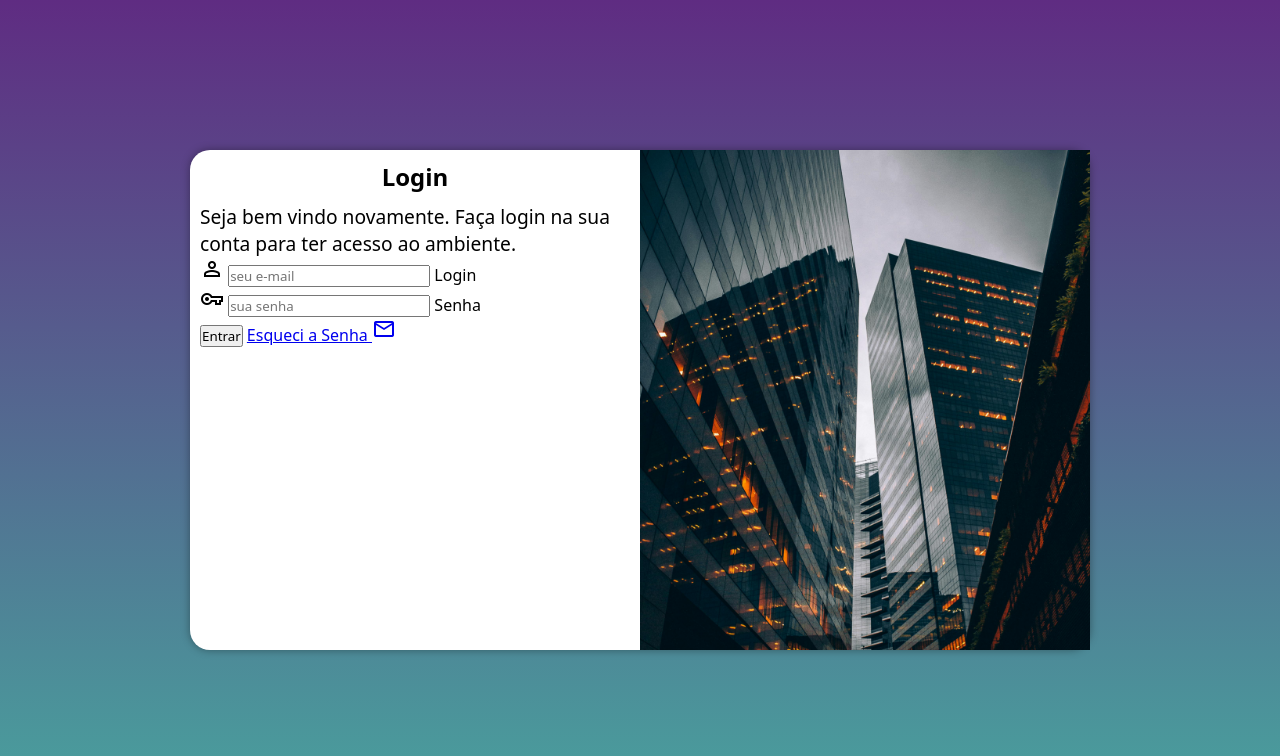
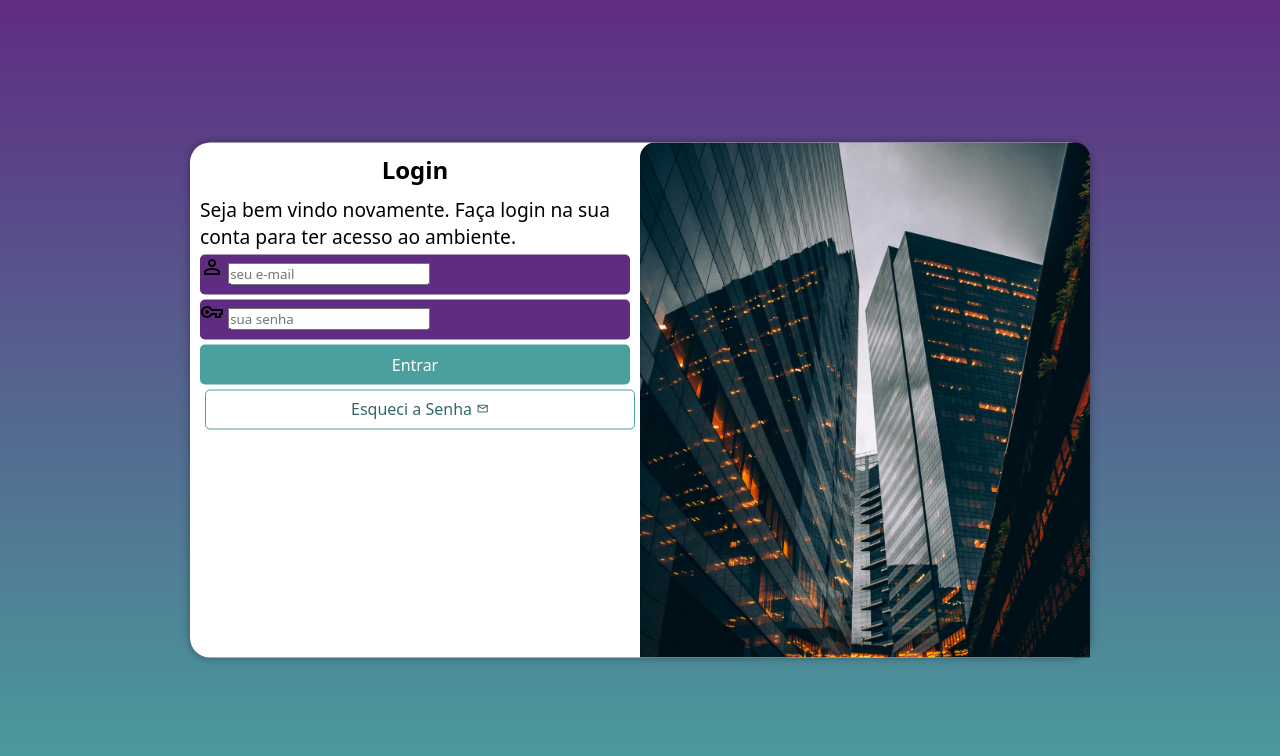
Before and after one commit to MikaelFreitas/projeto-login, a plain HTML site: page index.html in a window 1280 px wide. Drawn offline with nearby package versions, Linux system fonts and the light colour scheme.

Commit message:
formatação css forms

```diff
--- a/estilo/style.css
+++ b/estilo/style.css
@@ -31,8 +31,8 @@ section#login {
     left: 50%;
     transform: translate(-50%, -50%);
     background-color: white;
-    width: 280px;
-    height: 500px;
+    width: 250px;
+    height: 515px;
     border-radius: 20px;
     box-shadow:0px 0px 8px rgba(0, 0, 0, 0.36) ;
     transition: width .5s, height .5s;
@@ -45,6 +45,8 @@ section#login > div#imagem {
     height: 200px;
     background-size: cover;
     background-position: left top;
+    border-top-left-radius: 15px;
+    border-top-right-radius: 15px;
 }
 
 section#login > div#formulario {
@@ -62,3 +64,56 @@ div#formulario > p {
     font-size: 0.8em;
 
 }
+
+form > div.campo {
+    background-color: #5f2c82;
+    width: 100%;
+    display: block;
+    height: 40px;
+    border-radius: 5px;
+    margin-top: 5px;
+    margin-bottom: 5px;
+}
+
+div.campo > label {
+    display: none;
+}
+
+form > input[type=submit] {
+    display: block;
+    font-size: 1em;
+    width: 100%;
+    height: 40px;
+    background-color: #49a09d;
+    color: white;
+    border: none;
+    border-radius: 5px;
+    cursor: pointer;
+}
+
+form > input[type=submit]:hover {
+    background-color:#306967 ;
+}
+
+form > a.button {
+    display: block;
+    text-align: center;
+    font-size: 1em;
+    width: 100%;
+    height: 40px;
+    margin: 5px;
+    padding-top: 7px;
+    background-color:white ;
+    border: 1px solid #49a09d ;
+    border-radius: 5px;
+    text-decoration: none;
+    color: #306967;
+}
+
+form > a.button > span {
+    font-size: 0.8em;
+}
+
+form > a.button:hover {
+    background-color:#62d7d3 ;
+}
--- a/index.html
+++ b/index.html
@@ -29,7 +29,7 @@
                          <label for="isenha">Senha</label>
                     </div>
                     <input type="submit" value="Entrar">
-                    <a href="esqueci-senha.html">
+                    <a class="button" href="esqueci-senha.html">
                         Esqueci a Senha <span class="material-symbols-outlined">mail</span>
                     </a>
                 </form>
```
